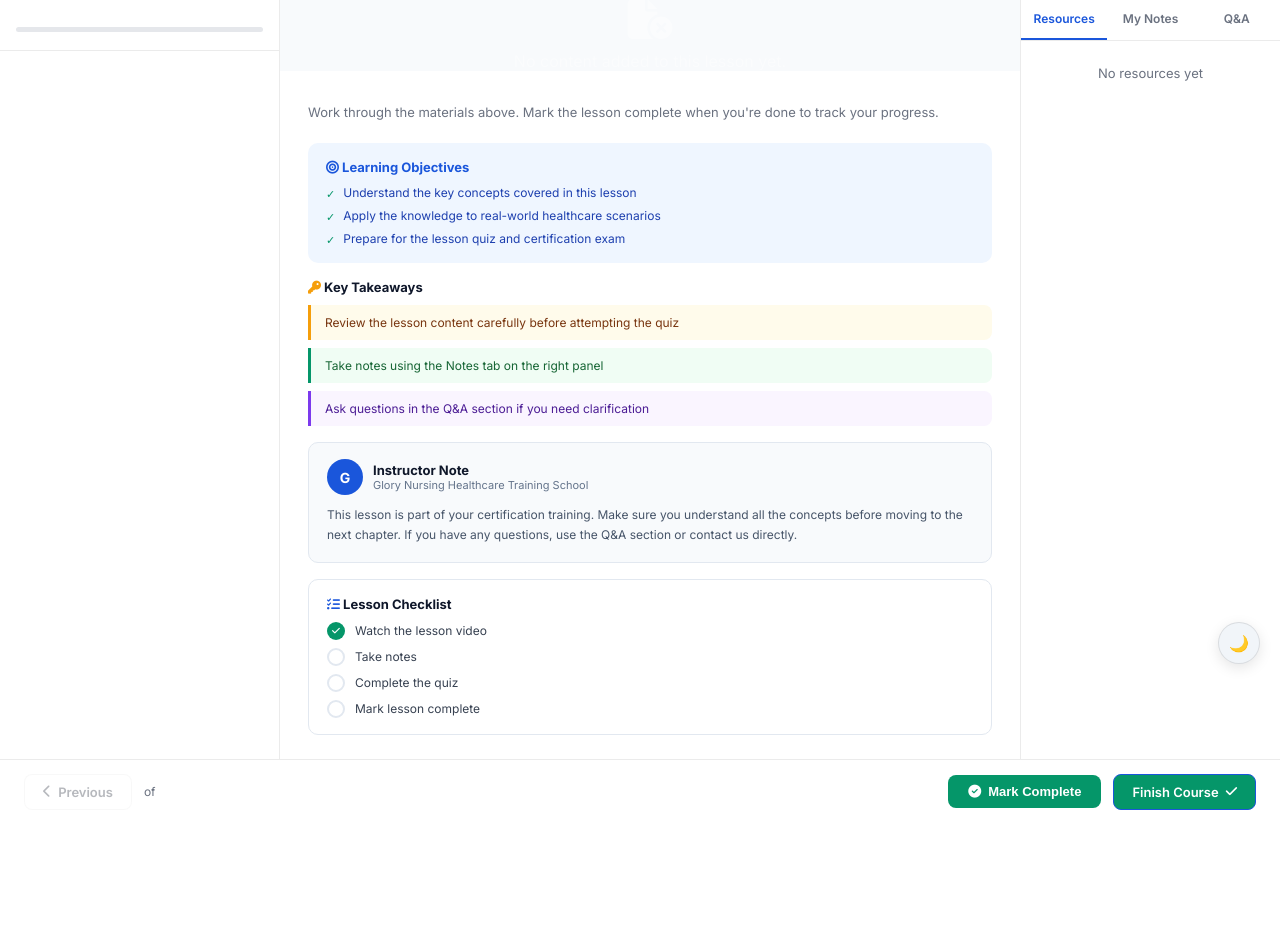
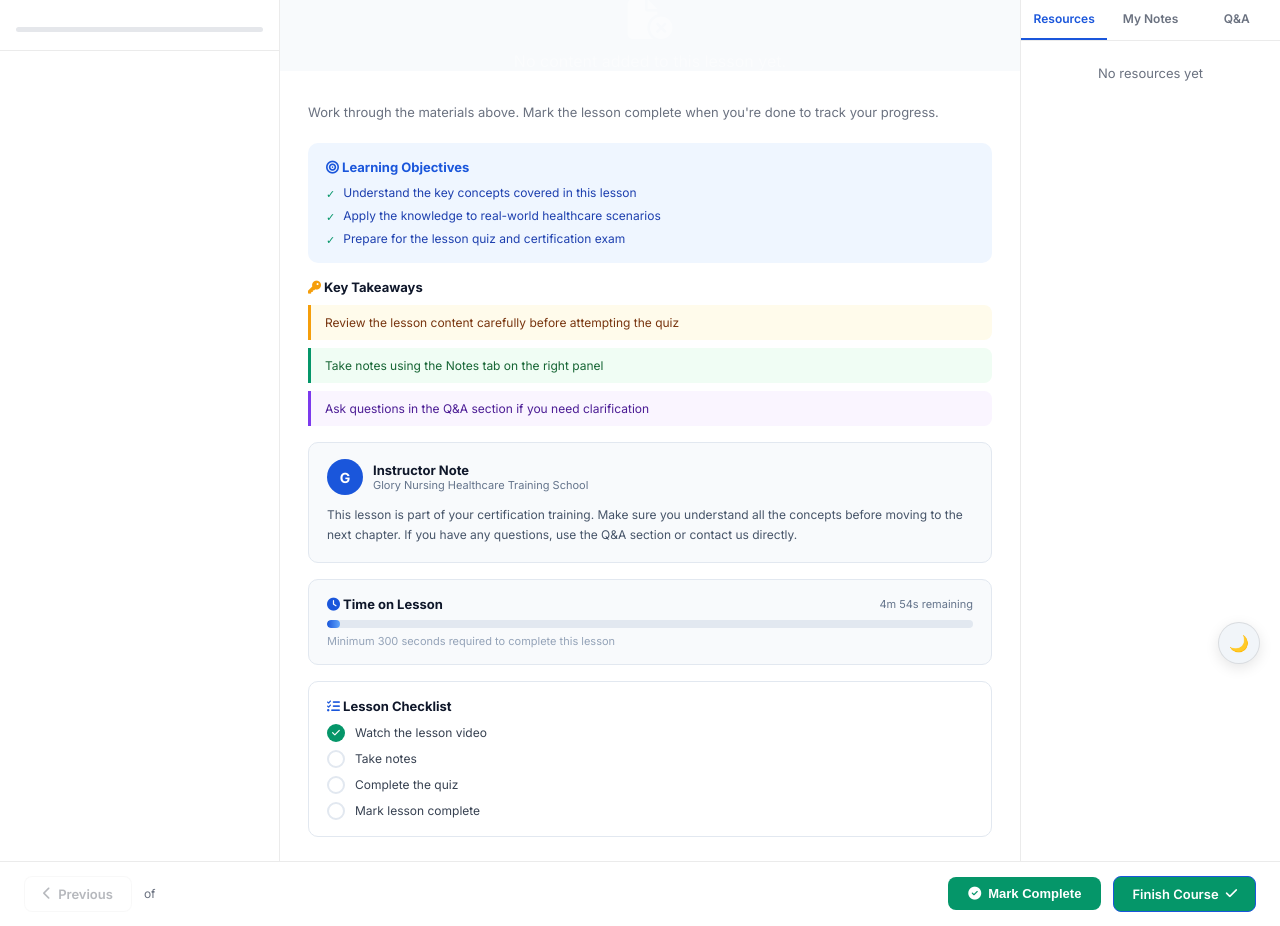
Before and after one commit to saahndongransom/gloryapp, a Django app: template lms/templates/lms/lesson.html in a window 1280 px wide. Shown: the part 61-987 px from the top of the page. Before the commit the page ends 871 px from the top, so only its background shows below. Run offline with Django 5.2, Linux system fonts and the light colour scheme; the template is opened without the code that fills it, so the values that code supplies are empty; some libraries are stand-ins or nearby versions.

Commit message:
Add minimum time tracker to lesson page

```diff
--- a/lms/templates/lms/lesson.html
+++ b/lms/templates/lms/lesson.html
@@ -646,6 +646,18 @@ body {
             </div>
           </div>
           <p style="font-size:12px;color:#475569;line-height:1.7">This lesson is part of your certification training. Make sure you understand all the concepts before moving to the next chapter. If you have any questions, use the Q&A section or contact us directly.</p>
+        </div>
+
+        <!-- Time Tracker -->
+        <div style="margin-top:16px;background:#f8fafc;border:1px solid #e2e8f0;border-radius:10px;padding:16px 18px">
+          <div style="display:flex;justify-content:space-between;align-items:center;margin-bottom:8px">
+            <div style="font-size:13px;font-weight:700;color:#0f172a"><i class="fas fa-clock" style="color:#1a56db"></i> Time on Lesson</div>
+            <span id="timeProgressLabel" style="font-size:11px;color:#64748b">Starting...</span>
+          </div>
+          <div style="height:8px;background:#e2e8f0;border-radius:4px;overflow:hidden">
+            <div id="timeProgressBar" style="height:100%;background:linear-gradient(90deg,#1a56db,#60a5fa);border-radius:4px;width:0%;transition:width 1s linear"></div>
+          </div>
+          <div style="font-size:11px;color:#94a3b8;margin-top:6px">Minimum {{ lesson.estimated_duration|default:300|floatformat:0 }} seconds required to complete this lesson</div>
         </div>
 
         <!-- Lesson Checklist -->
@@ -1198,6 +1210,49 @@ document.addEventListener('DOMContentLoaded', () => {
 
 // ── Mark complete ────────────────────────────────────────────────
 // ── Completion lock system ────────────────────────────────────
+// ── Minimum time tracker ────────────────────────────────────
+const LESSON_DURATION = {{ lesson.estimated_duration|default:300 }}; // seconds
+var timeSpent = 0;
+var timeInterval = null;
+var timerActive = false;
+
+function startTimeTracker() {
+  if (timerActive) return;
+  timerActive = true;
+  timeInterval = setInterval(function() {
+    timeSpent++;
+    var pct = Math.min(100, Math.round((timeSpent / LESSON_DURATION) * 100));
+    var bar = document.getElementById('timeProgressBar');
+    var label = document.getElementById('timeProgressLabel');
+    if (bar) bar.style.width = pct + '%';
+    if (label) {
+      if (timeSpent >= LESSON_DURATION) {
+        label.textContent = '✓ Time requirement met';
+        label.style.color = '#059669';
+        checkAllComplete();
+      } else {
+        var remaining = LESSON_DURATION - timeSpent;
+        var mins = Math.floor(remaining / 60);
+        var secs = remaining % 60;
+        label.textContent = mins > 0 ? mins + 'm ' + secs + 's remaining' : secs + 's remaining';
+      }
+    }
+  }, 1000);
+}
+
+function stopTimeTracker() {
+  timerActive = false;
+  clearInterval(timeInterval);
+}
+
+// Start tracking when page loads
+document.addEventListener('DOMContentLoaded', startTimeTracker);
+// Stop when page hidden
+document.addEventListener('visibilitychange', function() {
+  if (document.hidden) stopTimeTracker();
+  else startTimeTracker();
+});
+
 const completionReqs = {
   video: false,   // must watch 80%
   ppt: false,     // must reach last slide
```
